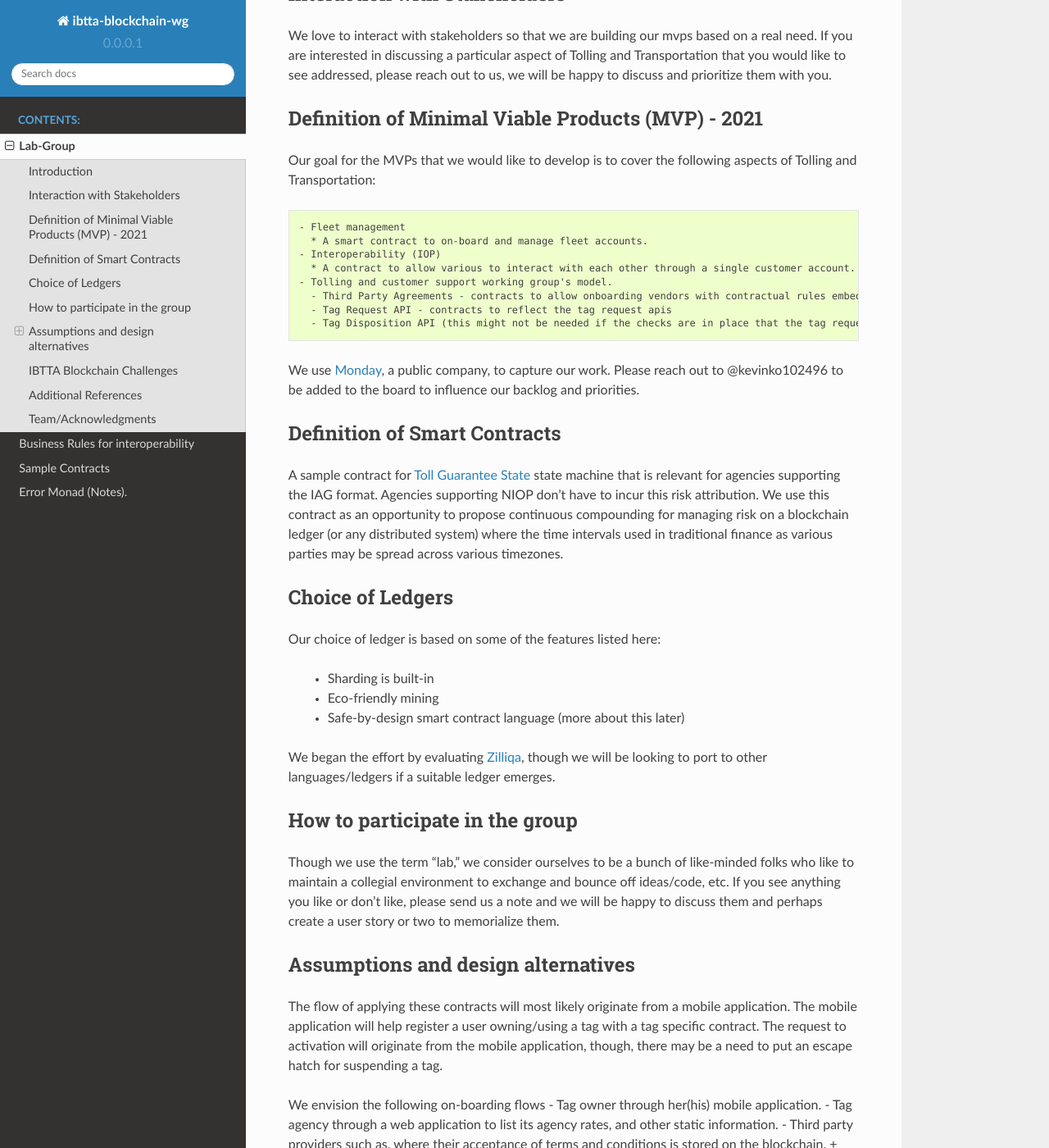
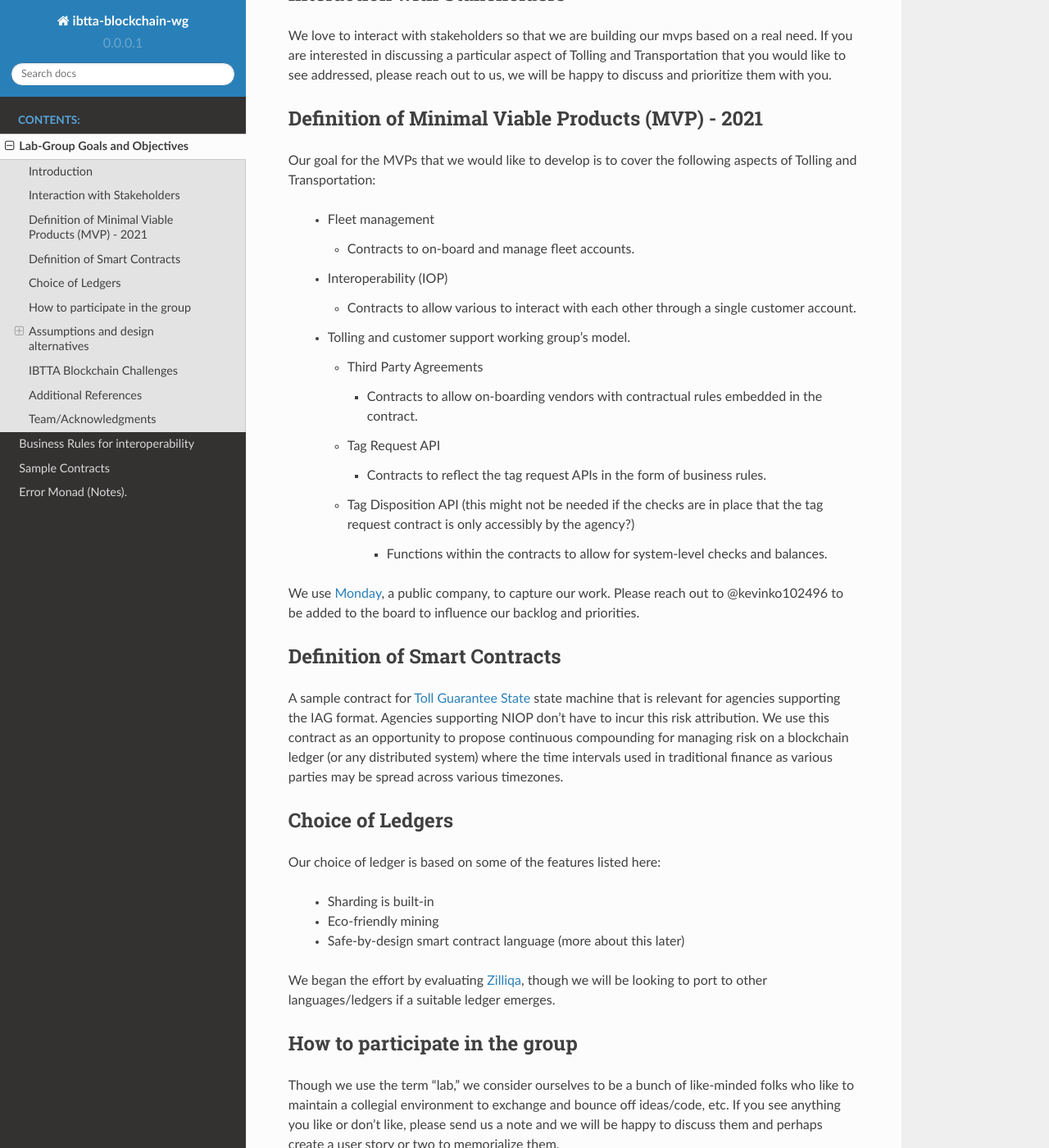
Before and after one commit to IBTTA-Blockchain-Working-Group/Lab-Group, a Sphinx documentation site: the page built from docs/README.rst, in a window 1280 px wide and 1400 px high, scrolled down 360 px. Shown: the whole window at 82% size. Built offline with Sphinx 7.4.7 and the Read the Docs theme 2.0.0, drawn with Linux system fonts in a browser that asks for light colours; some of the changed text lies outside the part shown.

```diff
--- a/docs/README.rst
+++ b/docs/README.rst
@@ -1,5 +1,5 @@
-Lab-Group
-=========
+Lab-Group Goals and Objectives
+================================
 
 Introduction
 ------------
@@ -27,16 +27,25 @@
 Our goal for the MVPs that we would like to develop is to cover the
 following aspects of Tolling and Transportation:
 
-::
+    * Fleet management
 
-    - Fleet management
-      * A smart contract to on-board and manage fleet accounts.
-    - Interoperability (IOP)
-      * A contract to allow various to interact with each other through a single customer account.
-    - Tolling and customer support working group's model.
-      - Third Party Agreements - contracts to allow onboarding vendors with contractual rules embedded in the contract.
-      - Tag Request API - contracts to reflect the tag request apis
-      - Tag Disposition API (this might not be needed if the checks are in place that the tag request contract is only accessibly by the agency?) - functions within the contracts to allow for checks and balances.
+      * Contracts to on-board and manage fleet accounts.
+    * Interoperability (IOP)
+
+      * Contracts to allow various to interact with each other through a single customer account.
+
+    * Tolling and customer support working group's model.
+
+      * Third Party Agreements
+
+        * Contracts to allow on-boarding vendors with contractual rules embedded in the contract.
+      * Tag Request API
+
+        * Contracts to reflect the tag request APIs in the form of business rules.
+
+      * Tag Disposition API (this might not be needed if the checks are in place that the tag request contract is only accessibly by the agency?)
+
+         * Functions within the contracts to allow for system-level checks and balances.
 
 We use
 `Monday <https://milliganpartners.monday.com/boards/1200830450/>`__, a
@@ -84,14 +93,11 @@
 mobile application. The mobile application will help register a user
 owning/using a tag with a tag specific contract. The request to
 activation will originate from the mobile application, though, there may
-be a need to put an escape hatch for suspending a tag.
+be a need to put an escape hatch for suspending a tag. We envision the following on-boarding flows
 
-We envision the following on-boarding flows - Tag owner through her(his)
-mobile application. - Tag agency through a web application to list its
-agency rates, and other static information. - Third party providers such
-as, where their acceptance of terms and conditions is stored on the
-blockchain. + Toll operators + Application developers + Service
-providers
+  * Tag owner through her(his) mobile application.
+  * Tag agency through a web application to list its agency rates, and other static information.
+  * Third party providers such as toll operators, application developers, and service providers can manage their terms and conditions on the distributed ledger.
 
 Tag registration
 ~~~~~~~~~~~~~~~~
```
Also changed, not shown: 2 other files.
